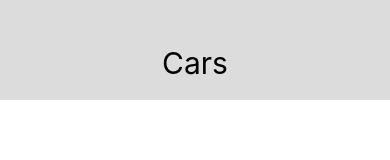
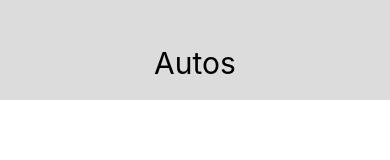
Before and after one commit to Asilo5/react-native-cars, a React Native app: screen / in a window 390 px wide. Shown: the top 160 px of the page. Built offline with nearby package versions, Linux system fonts and the light colour scheme.

Commit message:
Addprop drill name to header

```diff
--- a/src/Components/Header.js
+++ b/src/Components/Header.js
@@ -1,10 +1,10 @@
 import React from 'react';
 import {StyleSheet, Text, View} from 'react-native';
 
-const Header = () => {
+const Header = ({title}) => {
   return (
     <View style={styles.headerContainer}>
-      <Text style={styles.textStyling}>Cars</Text>
+      <Text style={styles.textStyling}>{title}</Text>
     </View>
   );
 };
```
